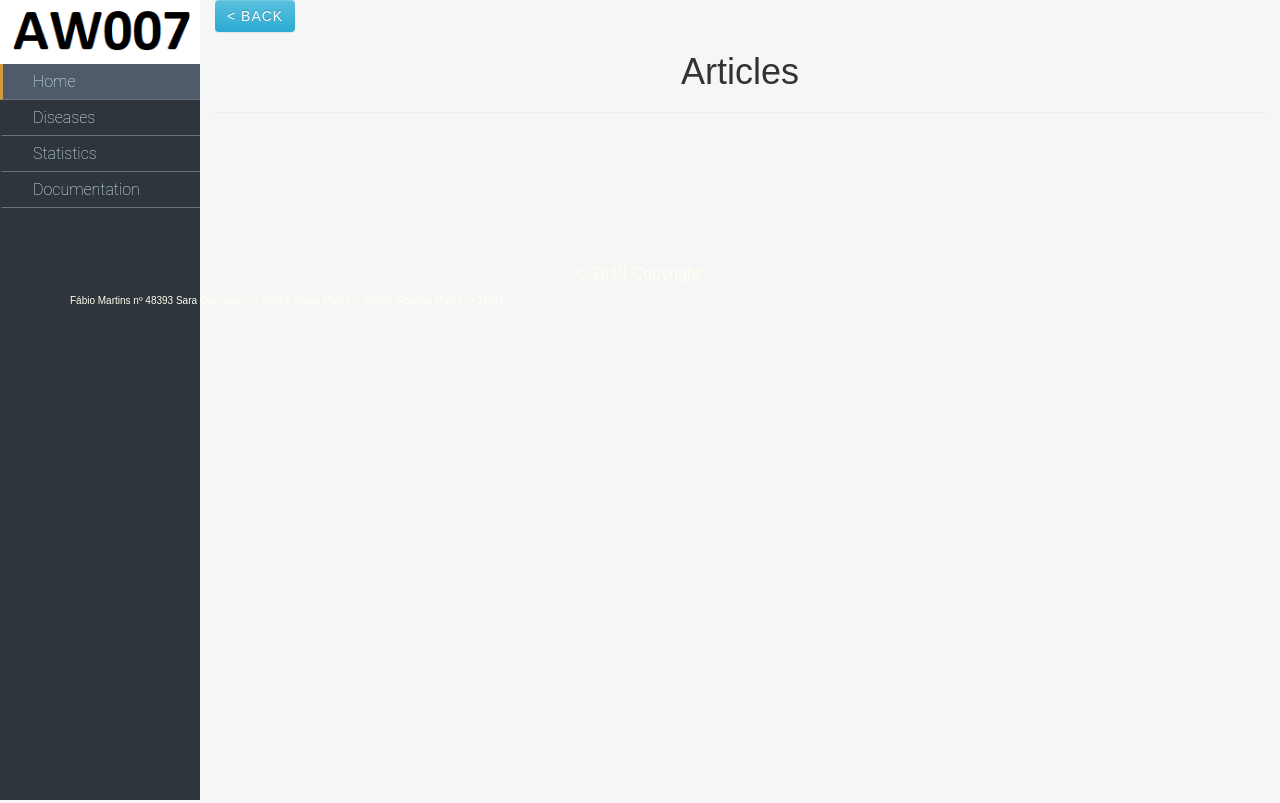
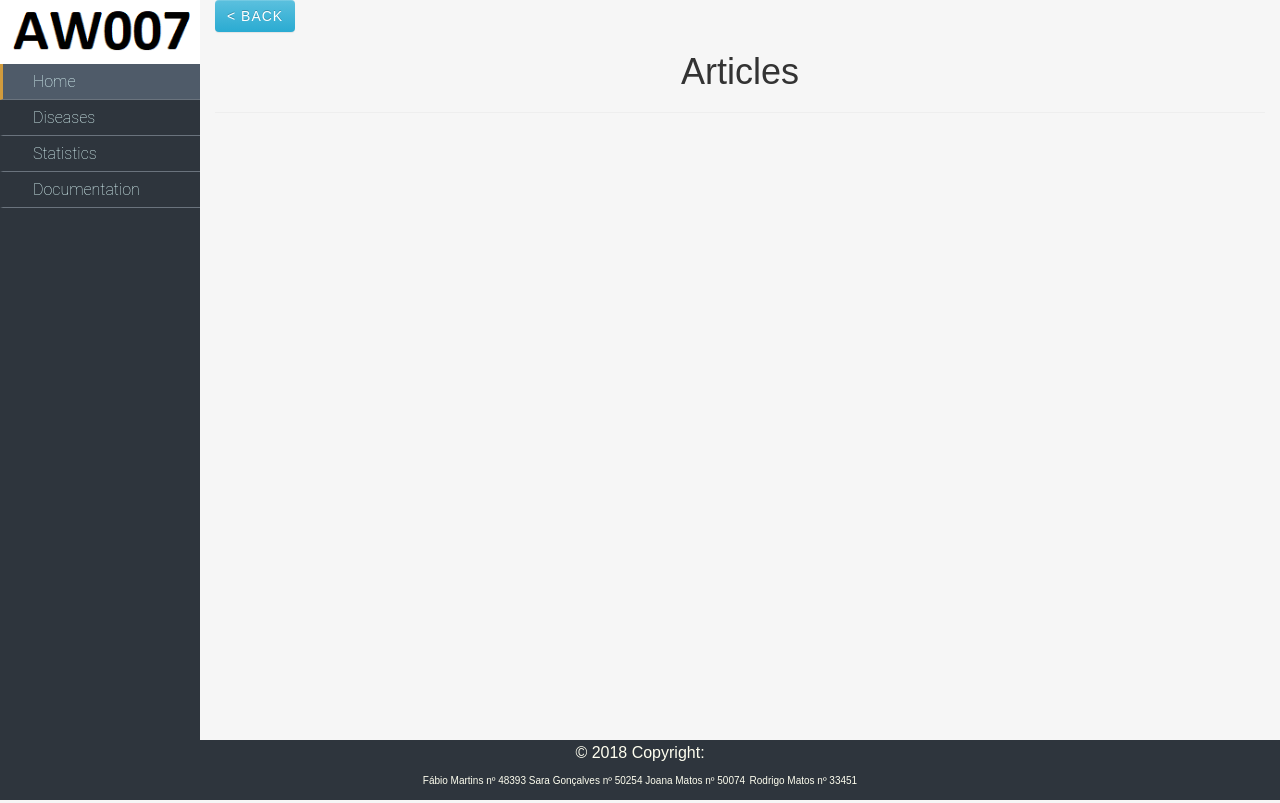
Before and after one commit to papoon/aw007, a PHP site: template public_html/templates/articles/index.html.twig in a window 1280 px wide. Run offline with PHP 8.4, Linux system fonts and the light colour scheme; the template is opened without the code that fills it, so the values that code supplies are empty; some libraries are stand-ins or nearby versions.

Commit message:
fixed footer

```diff
--- a/public_html/assets/css/style.css
+++ b/public_html/assets/css/style.css
@@ -1,6 +1,6 @@
 
 html{
-    height: 100%;;
+  height: 100%;
 }
 body{
   background-color:#F6F6F6;
@@ -12,6 +12,8 @@ body{
   margin:0px;
   padding: 0px;
   height: 100%;
+  display: flex;
+  flex-direction: column;
 }
 
 p {
@@ -110,23 +112,15 @@ p {
 
 }
 
-
-}
-
-
 /* -------------- FOOTER ------------------------ */
 
 
 
 footer{
+  flex-grow: 0;
   background-color: #2e353d;
   width: 100%;
-    position: relative;
-    margin-top: -60px; /* negative value of footer height */
-    height: -60px;
-    clear:both;
-    padding-top:20px;
-
+  height: 60px;
 }
 footer .footer-copyright{
   color: ivory;
@@ -184,6 +178,7 @@ cursor: pointer;
 }
 */
 }
+
 .nav-side-menu ul :not(collapsed) .arrow:before,
 .nav-side-menu li :not(collapsed) .arrow:before {
   font-family: FontAwesome;
@@ -251,6 +246,7 @@ background-color: #4f5b69;
   -ms-transition: all 1s ease;
   transition: all 1s ease;
 }
+
 @media (max-width: 767px) {
   .nav-side-menu {
     position: relative;
@@ -281,8 +277,6 @@ transition: all 1s ease;
   .nav-side-menu .menu-list .menu-content {
     display: block;
   }
-
-
 }
 
 .nav-side-menu .menu-list .menu-content > li > a {
@@ -321,7 +315,6 @@ transition: all 1s ease;
 }
 
 /* -------------- SPECIFIC ELEMENTS  ------------------------ */
-
 
 
 #article_mer_terms {
@@ -379,6 +372,7 @@ div.fullscreen {
 
 
 
+
 /* -------------- MARGINS DEFAULTS ------------------------ */
 
 
@@ -395,16 +389,11 @@ div.fullscreen {
 .margin-bottom-10{
   margin-bottom: 10px;
 }
-.side5 {margin-left:5px; margin-right:5px};
-
+.side5 {margin-left:5px; margin-right:5px}
 
 .wrapper {
-    min-height: 100%;
-    height: auto !important;
-    height: 100%;
-    margin: 0 auto -60px; /* the bottom margin is the negative value of the footer's height */
+  flex-grow: 1;
 }
-
 
 
 
--- a/public_html/templates/footer.html
+++ b/public_html/templates/footer.html
@@ -5,7 +5,7 @@
             <!--Copyright-->
                 <div class="footer-copyright text-center">
                     © 2018 Copyright:
-                    <p>
+                    <p class="center">
                         <span> Fábio Martins nº 48393 </span>
                         <span> Sara Gonçalves nº 50254 </span>
                         <span>Joana Matos nº 50074</span>
```
Also changed, not shown: public_html/templates/index.html (indentation only). Lines whose indentation alone changed are shown as unchanged.
